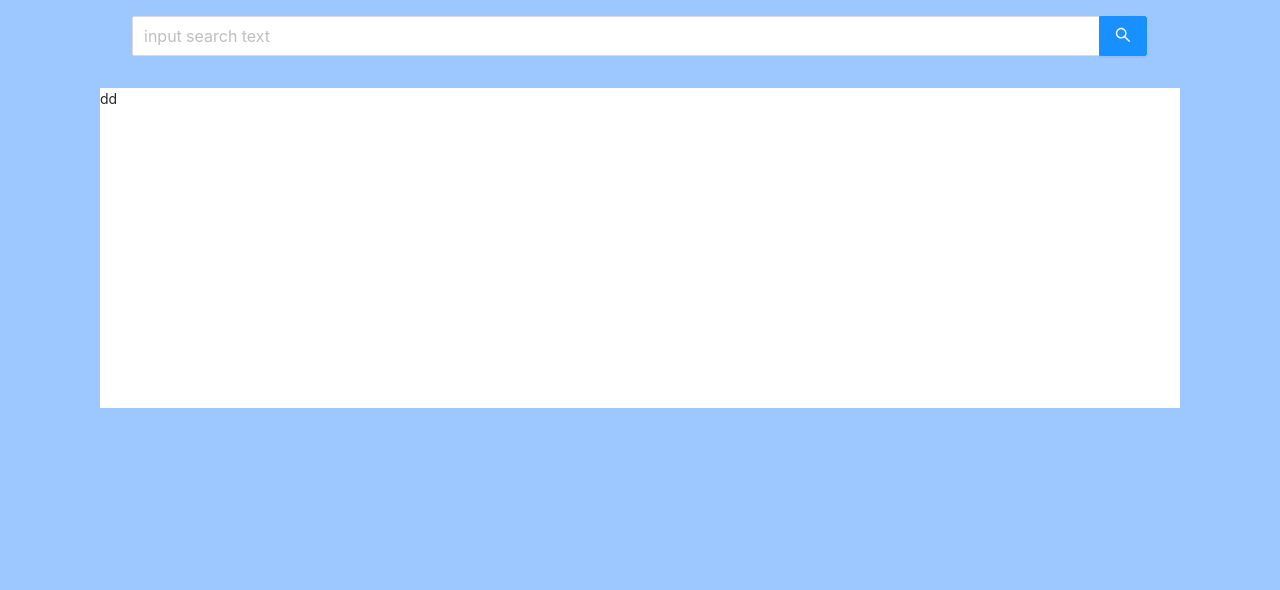
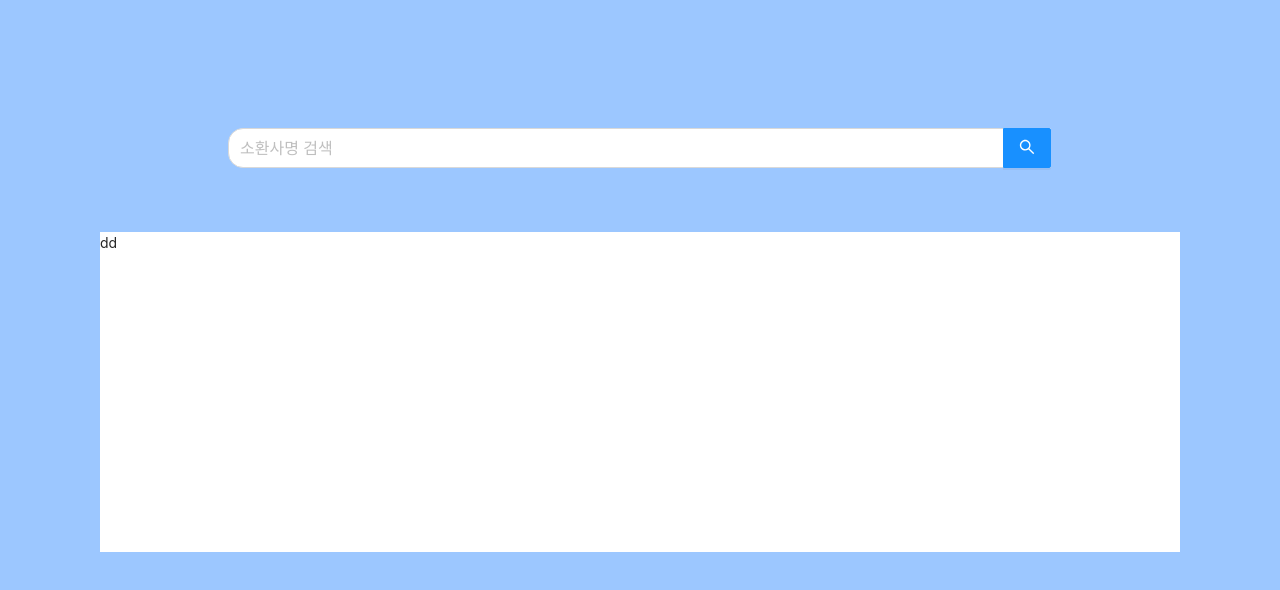
Before and after one commit to kimjh0813/Search.gg-client, a React (Create React App) app: page / in a window 1280 px wide. Shown: the top 590 px of the page. Built offline with nearby package versions, Linux system fonts and the light colour scheme.

Commit message:
FEAT: lol version 가져오기

```diff
--- a/package.json
+++ b/package.json
@@ -19,6 +19,7 @@
     "react-dom": "^18.2.0",
     "react-router-dom": "^6.4.3",
     "react-scripts": "5.0.1",
+    "styled-components": "^5.3.6",
     "tailwindcss": "^3.2.2",
     "typescript": "^4.8.4",
     "web-vitals": "^2.1.4"
@@ -48,6 +49,7 @@
     ]
   },
   "devDependencies": {
+    "@types/styled-components": "^5.1.26",
     "@typescript-eslint/eslint-plugin": "^5.42.0",
     "@typescript-eslint/parser": "^5.42.0",
     "eslint": "8.2.0",
--- /dev/null
+++ b/src/api/search/get.ts
@@ -0,0 +1,9 @@
+const getGameVersion = async () => {
+  const versionUrl = 'https://ddragon.leagueoflegends.com/api/versions.json';
+  console.log('dd');
+  return await fetch(versionUrl)
+    .then((response) => response.json())
+    .catch((error) => console.log(error));
+};
+
+export { getGameVersion };
--- a/src/components/Home/HomeContent/index.tsx
+++ b/src/components/Home/HomeContent/index.tsx
@@ -1,5 +1,5 @@
 const HomeContent = () => {
-  return <div className='bg-white mt-8 h-80'>dd</div>;
+  return <div className='bg-white mt-16 h-80'>dd</div>;
 };
 
 export default HomeContent;
--- /dev/null
+++ b/src/components/Home/SearchInput/index.tsx
@@ -0,0 +1,20 @@
+import { useState } from 'react';
+import { getGameVersion } from '../../../api/search/get';
+import { RoundSearch } from './styled';
+
+const SearchInput = () => {
+  const [version, SetVersion] = useState<string>('');
+
+  const onSearch = (value: string) => {
+    getGameVersion().then((data) => SetVersion(data[0]));
+  };
+
+  console.log(version);
+  return (
+    <div className="px-32 pt-32 rounded-lg">
+      <RoundSearch placeholder="소환사명 검색" size="large" enterButton onSearch={onSearch} />
+    </div>
+  );
+};
+
+export default SearchInput;
--- a/src/components/Home/SearchInput/indext.tsx
+++ /dev/null
@@ -1,13 +0,0 @@
-import { Input } from 'antd';
-
-const { Search } = Input;
-
-const SearchInput = () => {
-  return (
-    <div className='px-8 pt-4'>
-      <Search placeholder='input search text' size='large' enterButton />
-    </div>
-  );
-};
-
-export default SearchInput;
--- /dev/null
+++ b/src/components/Home/SearchInput/styled.ts
@@ -0,0 +1,10 @@
+import { Input } from 'antd';
+import styled from 'styled-components';
+
+const RoundSearch = styled(Input.Search)`
+  .ant-input {
+    border-radius: 15px;
+  }
+`;
+
+export { RoundSearch };
--- a/src/components/Home/index.tsx
+++ b/src/components/Home/index.tsx
@@ -1,4 +1,4 @@
-import SearchInput from './SearchInput/indext';
+import SearchInput from './SearchInput/index';
 import HomeContent from './HomeContent';
 
 export { SearchInput, HomeContent };
--- a/src/layout/layout.tsx
+++ b/src/layout/layout.tsx
@@ -1,11 +1,15 @@
 import { BrowserRouter, Route, Routes } from 'react-router-dom';
 import Home from '../pages';
+import Search from '../pages/search';
+
 const Layout = () => {
   return (
     <BrowserRouter>
       <Routes>
         <Route>
-          <Route path='/' element={<Home />}></Route>
+          <Route path="/" element={<Home />}></Route>
+
+          <Route path="/search" element={<Search />}></Route>
         </Route>
       </Routes>
     </BrowserRouter>
--- a/src/pages/search/index.tsx
+++ b/src/pages/search/index.tsx
@@ -1,3 +1,5 @@
-const Search = () => {};
+const Search = () => {
+  return <>ddd</>;
+};
 
 export default Search;
```
Also changed, not shown: .prettierrc.json, 2 other files (tests, documents, lock files or other folders).
